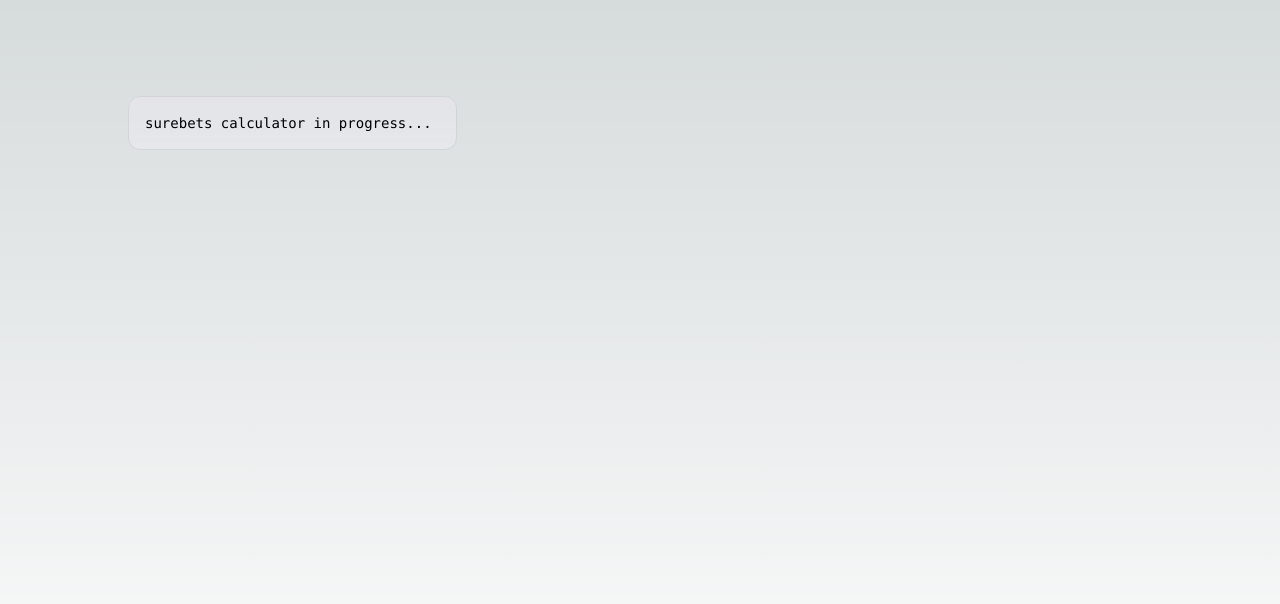
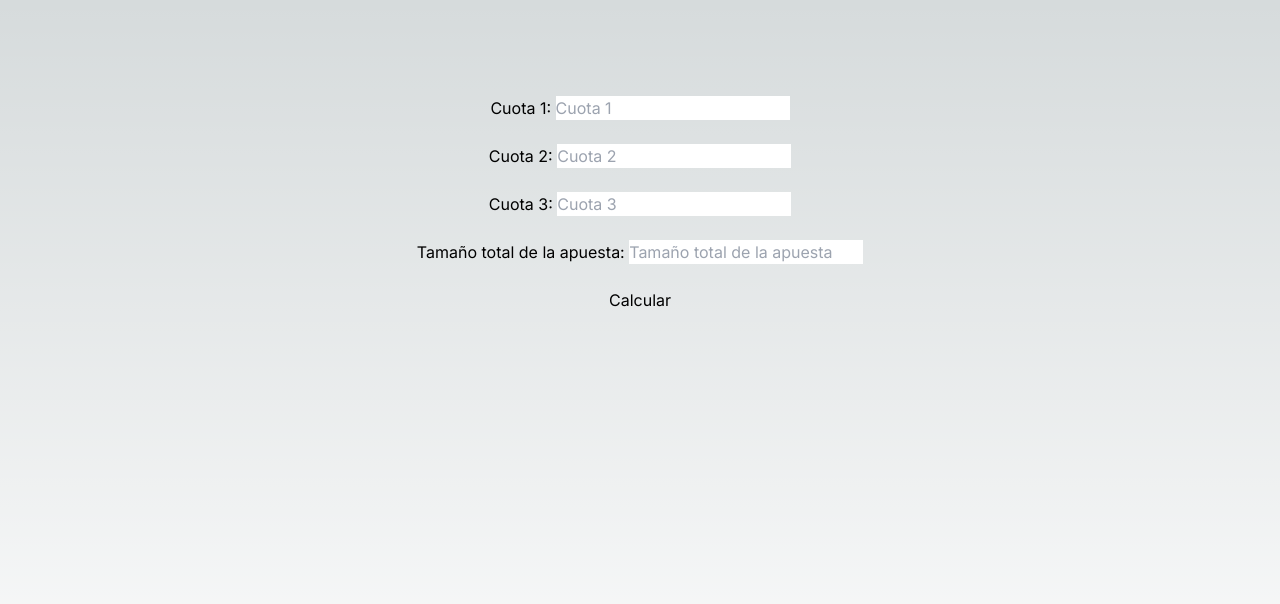
Before and after one commit to Kadyha/Surebets-Calculator, a Next.js app: page / in a window 1280 px wide. Shown: the top 604 px of the page. Built offline with nearby package versions, Linux system fonts and the light colour scheme.

Commit message:
Update page.tsx

```diff
--- a/app/page.tsx
+++ b/app/page.tsx
@@ -1,18 +1,88 @@
-import Image from 'next/image'
+"use client";
+
+import { useState } from 'react';
+
 
 export default function Home() {
+  const [valueOne, setValueOne] = useState('');
+  const [valueTwo, setValueTwo] = useState('');
+  const [valueThree, setValueThree] = useState('');
+  const [totalValue, setTotalValue] = useState('');
+  const [result, setResult] = useState('');
+  const [amountOne, setAmountOne] = useState('');
+  const [amountTwo, setAmountTwo] = useState('');
+  const [amountThree, setAmountThree] = useState('');
+
+  const handleEqual = () => {
+    const temp1 = 1/((1/Number(valueOne))+(1/Number(valueTwo)));
+
+    setAmountOne(String((1/Number(valueOne))*1/((1/Number(valueOne))+(1/Number(valueTwo)))*Number(totalValue)))
+    setAmountTwo(String((1/Number(valueTwo))*1/((1/Number(valueOne))+(1/Number(valueTwo)))*Number(totalValue)))
+    setResult('10')
+  };
+
+
   return (
-    <main className="flex min-h-screen flex-col items-center justify-between p-24">
-      <div className="z-10 max-w-5xl w-full items-center justify-between font-mono text-sm lg:flex">
-        <p className="fixed left-0 top-0 flex w-full justify-center border-b border-gray-300 bg-gradient-to-b from-zinc-200 pb-6 pt-8 backdrop-blur-2xl dark:border-neutral-800 dark:bg-zinc-800/30 dark:from-inherit lg:static lg:w-auto  lg:rounded-xl lg:border lg:bg-gray-200 lg:p-4 lg:dark:bg-zinc-800/30">
-          surebets calculator in progress...&nbsp;
-        </p>
+    <>
+      <main className="flex min-h-screen flex-col items-center  p-24">
+      <div>
+        <label>Cuota 1: </label>
+        <input
+        value={valueOne}
+        onChange={e => setValueOne(e.target.value)}
+        type="number"
+        defaultValue={0}
+        placeholder="Cuota 1"
+        style={{color: 'black', backgroundColor: 'white'}}/>
+      </div> <br />
 
-      </div>
+      <div>
+        <label>Cuota 2: </label>
+        <input
+        value={valueTwo}
+        onChange={e => setValueTwo(e.target.value)}
+        type="number"
+        defaultValue={0}
+        placeholder="Cuota 2"
+        style={{color: 'black', backgroundColor: 'white'}}/>
+      </div> <br />
+
+      <div>
+        <label>Cuota 3: </label>
+        <input
+        value={valueThree}
+        onChange={e => setValueThree(e.target.value)}
+        type="number"
+        defaultValue={0}
+        placeholder="Cuota 3"
+        style={{color: 'black', backgroundColor: 'white'}}/>
+      </div> <br />
+
+      <div>
+        <label>Tamaño total de la apuesta: </label>
+        <input
+        value={totalValue}
+        onChange={e => setTotalValue(e.target.value)}
+        type="number"
+        defaultValue={0}
+        placeholder="Tamaño total de la apuesta"
+        style={{color: 'black', backgroundColor: 'white'}}/>
+      </div> <br />
 
 
 
+      <button onClick={handleEqual}>Calcular</button> <br />
 
-    </main>
-  )
+  {Number(result) > 0 &&
+        <>
+          <p>Probabilidad 1: {amountOne}</p>
+          <p>Probabilidad 2: {amountTwo}</p>
+        </>
+
+      }
+
+
+      </main>
+    </>
+  );
 }
```
